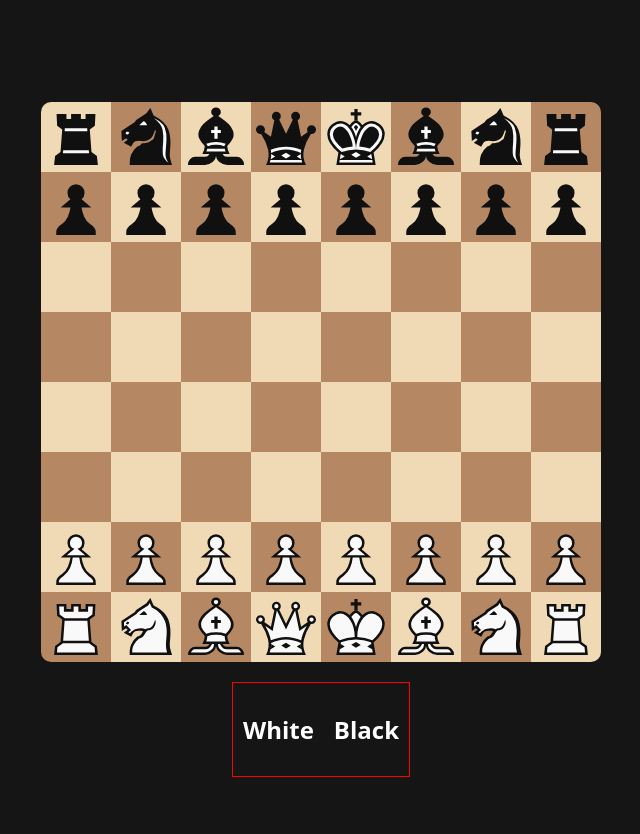
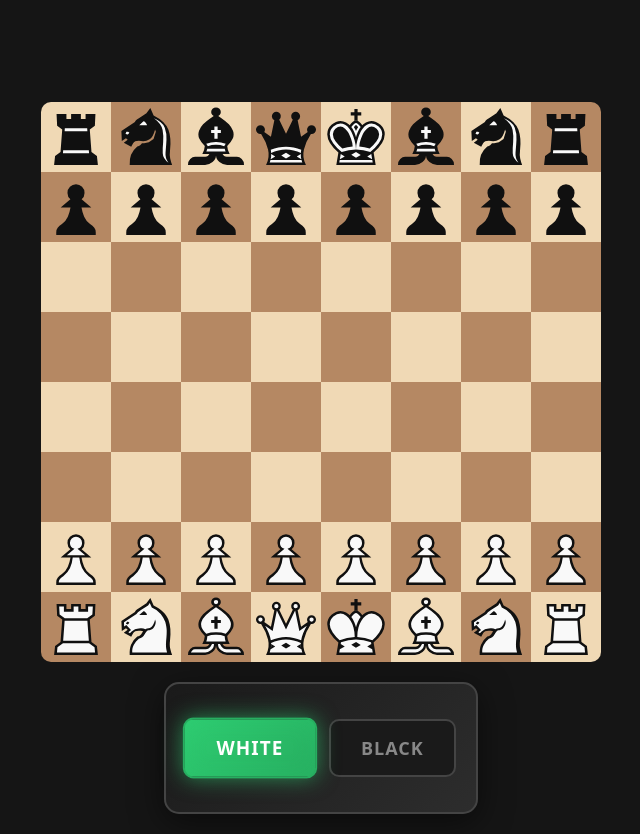
Before and after one commit to Bilal0003/ChessGame, an Angular app: page / in a window 1280 px wide. Shown: the whole page, without its empty margins (319-959 px from the left). Before the commit the page ends 800 px from the top, so only its background shows below. Built offline with nearby package versions, Linux system fonts and the light colour scheme.

Commit message:
Added side pannels for tracking captures

```diff
--- a/package.json
+++ b/package.json
@@ -26,6 +26,7 @@
     "@angular-devkit/build-angular": "^18.1.0",
     "@angular/cli": "^18.1.0",
     "@angular/compiler-cli": "^18.1.0",
+    "@spartan-ng/cli": "^0.0.1-alpha.513",
     "@types/jasmine": "~5.1.0",
     "jasmine-core": "~5.1.0",
     "karma": "~6.4.0",
--- a/src/app/board/board.component.css
+++ b/src/app/board/board.component.css
@@ -1,6 +1,7 @@
-.board{
-    margin-left: auto;
-    margin-right: auto;
+.board {
+  margin: 8% 5% 0;
+  margin-left: 5%;
+  margin-right: 5%;
   margin-top: 8%;
   width: 560px;
   height: 560px;
@@ -11,117 +12,211 @@
   overflow: hidden;
 }
 
-.rotate{
+.mid-container {
+  display: flex;
+  flex-direction: row;
+  align-items: baseline;
+  justify-content: center;
+}
+
+.side-panel {
+  position: relative;
+  margin: 60px;
+  display: grid;
+  grid-template-columns: 70px 70px;
+  flex-direction: column;
+  width: 70px;
+  max-height: fit-content;
+  border-radius: 10px;
+}
+#black-panel {
+  position: relative;
+  right: 0;
+  display: grid;
+  grid-template-rows: repeat(8, min-content);
+  grid-auto-flow: column;
+  gap: 5px;
+}
+#white-panel {
+  display: grid;
+  grid-template-rows: repeat(8, min-content);
+  grid-auto-flow: column;
+  gap: 5px;
+}
+.captured-square {
+  border-radius: 10px;
+}
+
+.captured-black {
+  background-color: #505050;
+}
+
+.captured-white {
+  background-color: #202020;
+}
+.rotate {
   transform: rotate(180deg);
 }
 
-.square{
+.square {
   height: 70px;
   width: 70px;
   display: flex;
   justify-content: center;
   align-items: center;
-
 }
 
-.green-dot{
+.green-dot {
   width: 30px;
   height: 30px;
   border-radius: 50%;
-    background-color: rgba(20,85,30,.3);
+  background-color: rgba(20, 85, 30, 0.3);
 }
 
-.row{
-    display:flex;
+.row {
+  display: flex;
   flex-direction: row;
 }
 
-.green{
-    background-color: #646F40;
+.green {
+  background-color: #646f40;
 }
 
-.black{
-    background-color: #B58863;
+.black {
+  background-color: #b58863;
 }
 
-.white{
-    background-color: #F0D9B5;
+.white {
+  background-color: #f0d9b5;
 }
 
-[class="square white green"]{
-    background-color: #646F40;
+[class="square white green"] {
+  background-color: #646f40;
 }
 
-[class="square black green"]{
-    background-color: #646F40;
+[class="square black green"] {
+  background-color: #646f40;
 }
 
-[class="square white red"]{
+[class="square white red"] {
   background-color: red;
 }
 
-[class="square black red"]{
+[class="square black red"] {
   background-color: red;
 }
 
-.image{
+.image {
   pointer-events: none;
 }
 
-.last-move{
-    background-color: rgba(155,199,0,.41);
+.last-move {
+  background-color: rgba(155, 199, 0, 0.41);
 }
 
-.check{
-    background: radial-gradient(ellipse at center,
+.check {
+  background: radial-gradient(
+    ellipse at center,
     rgb(255, 0, 0) 0%,
     rgb(231, 0, 0) 25%,
     rgba(169, 0, 0, 0) 89%,
-     rgba(158, 0, 0, 0) 100%);
+    rgba(158, 0, 0, 0) 100%
+  );
 }
 
-[class="square last-move black"]{
-   background-color: rgba(155,199,0,.41);
+[class="square last-move black"] {
+  background-color: rgba(155, 199, 0, 0.41);
 }
-[class="square last-move white"]{
-    background-color: rgba(155,199,0,.41);
+[class="square last-move white"] {
+  background-color: rgba(155, 199, 0, 0.41);
 }
 
- .selected{
-    background-color: rgba(20, 85, 30, .5);
+.selected {
+  background-color: rgba(20, 85, 30, 0.5);
 }
- [class="square black last-move red"]{
+[class="square black last-move red"] {
   background-color: red;
 }
 
- [class="square white last-move red"]{
+[class="square white last-move red"] {
   background-color: red;
 }
 
- [class="square white check"]{
-    background-color: #F0D9B5;
+[class="square white check"] {
+  background-color: #f0d9b5;
 }
 
- [class="square black check"]{
-    background-color: #B58863;
+[class="square black check"] {
+  background-color: #b58863;
 }
 
- .players{
+.players {
   display: flex;
   flex-direction: row;
-    border: 1px red solid;
+  gap: 15px;
+  background: linear-gradient(135deg, #1a1a1a 0%, #2d2d2d 100%);
+  border: 2px solid #444;
+  border-radius: 15px;
+  padding: 20px;
   width: fit-content;
   height: auto;
-    margin: 20px;
-    margin-left: auto;
-    margin-right: auto;
+  margin: 20px auto;
+  box-shadow: 0 8px 32px rgba(0, 0, 0, 0.5);
 }
 
- .player{
-    padding: 10px;
+.player {
+  padding: 15px 30px;
+  border-radius: 10px;
+  font-size: 18px;
+  font-weight: 600;
+  letter-spacing: 1px;
+  color: #888;
+  background-color: #1a1a1a;
+  border: 2px solid #444;
+  transition: all 0.3s ease;
+  text-transform: uppercase;
+  cursor: default;
 }
 
-.WinMsg{
+.current-player {
+  color: #fff;
+  background: linear-gradient(135deg, #2ecc71 0%, #27ae60 100%);
+  border-color: #27ae60;
+  box-shadow:
+    0 0 20px rgba(46, 204, 113, 0.6),
+    inset 0 0 20px rgba(46, 204, 113, 0.2);
+  transform: scale(1.05);
+}
+
+.WinMsg {
   position: relative;
+  width: 50%;
+  margin: 1% auto;
+  /* transform: translate(-50%, -50%); */
   text-align: center;
+  z-index: 1000;
+  background: linear-gradient(135deg, #2ecc71 0%, #27ae60 100%);
+  padding: 40px 60px;
+  border-radius: 20px;
+  box-shadow:
+    0 20px 60px rgba(0, 0, 0, 0.7),
+    0 0 40px rgba(46, 204, 113, 0.6);
+  color: #fff;
+  font-size: 32px;
+  font-weight: 700;
+  letter-spacing: 2px;
+  text-transform: uppercase;
+  border: 3px solid rgba(255, 255, 255, 0.3);
+  animation: popIn cubic-bezier(0.34, 1.56, 0.64, 1);
 }
+
+@keyframes popIn {
+  0% {
+    opacity: 0;
+    transform: translate(-50%, -50%) scale(0.5);
+  }
+  100% {
+    opacity: 1;
+    transform: translate(-50%, -50%) scale(1);
+  }
+}
--- a/src/app/board/board.component.html
+++ b/src/app/board/board.component.html
@@ -1,4 +1,19 @@
-<h2 class="WinMsg" *ngIf="this.CheckMate">Check Mate {{ this.PreviousPlayer }} won</h2>
+<h2 class="WinMsg" *ngIf="this.CheckMate">
+  Check Mate, {{ this.PreviousPlayer }} won!
+</h2>
+
+<div class="mid-container">
+  <div id="black-panel" class="side-panel">
+    <ng-container *ngFor="let square of this.CapturedPieces">
+      <div
+        class="captured-square captured-black"
+        *ngIf="square?.Color === 'Black'"
+      >
+        <img [src]="square!.icon" alt="piece" />
+      </div>
+    </ng-container>
+  </div>
+
   <div class="board">
     <div
       class="row"
@@ -12,12 +27,14 @@
         *ngFor="let square of row; index as j"
         id="{{ 'box-' + i.toString() + j.toString() }}"
         [ngClass]="{
-        'black': (i + j) % 2 != 0,
-        'white': (i + j) % 2 == 0,
-        'selected':
+          black: (i + j) % 2 != 0,
+          white: (i + j) % 2 == 0,
+          selected:
             this.SelectedSquare && this.matrix[i][j] === this.SelectedSquare,
-        'last-move': this.isArrayInMatrix([i,j], this.LastMoves),
-        'check': this.isKingInCheck(this.CurrentPlayer) && this.isInstanceOfKing(i,j),
+          'last-move': this.isArrayInMatrix([i, j], this.LastMoves),
+          check:
+            this.isKingInCheck(this.CurrentPlayer) &&
+            this.isInstanceOfKing(i, j),
         }"
         (click)="Move(i, j)"
       >
@@ -25,7 +42,32 @@
       </div>
     </div>
   </div>
+
+  <div id="white-panel" class="side-panel">
+    <ng-container *ngFor="let square of this.CapturedPieces">
+      <div
+        class="captured-square captured-white"
+        *ngIf="square?.Color === 'White'"
+      >
+        <img [src]="square!.icon" alt="piece" />
+      </div>
+    </ng-container>
+  </div>
+</div>
+
 <div class="players">
-  <h2 class="player">White</h2>
-  <h2 class="player">Black</h2>
+  <h2
+    id="white-player"
+    [ngClass]="{ 'current-player': this.CurrentPlayer === 'White' }"
+    class="player"
+  >
+    White
+  </h2>
+  <h2
+    id="black-player"
+    [ngClass]="{ 'current-player': this.CurrentPlayer === 'Black' }"
+    class="player"
+  >
+    Black
+  </h2>
 </div>
--- a/src/app/board/board.component.ts
+++ b/src/app/board/board.component.ts
@@ -45,13 +45,14 @@ export class BoardComponent implements AfterViewInit, OnInit {
   public CheckMate: boolean = false;
   public Check: boolean = false;
   public WinnerMsg: String | undefined;
+  public CapturedPieces: (Piece | null)[] = [];
 
   constructor(
     private renderer: Renderer2,
-    private GameService: GameLogicService
+    private GameService: GameLogicService,
   ) {
     this.matrix = Array.from({ length: this.dim }, () =>
-      Array(this.dim).fill(null)
+      Array(this.dim).fill(null),
     );
   }
 
@@ -193,7 +194,7 @@ export class BoardComponent implements AfterViewInit, OnInit {
         for (let [X, Y] of SafeSquares) {
           if (!this.isSquareSafeAfterMove(piece, x, y, X, Y)) {
             SafeSquares = SafeSquares.filter(
-              (square) => square[0] !== X || square[1] !== Y
+              (square) => square[0] !== X || square[1] !== Y,
             );
           }
         }
@@ -264,7 +265,7 @@ export class BoardComponent implements AfterViewInit, OnInit {
     prevX: number,
     prevY: number,
     newX: number,
-    newY: number
+    newY: number,
   ) {
     if (!this.LastMoves.length) return;
     const lastPiece = this.getPiece(this.LastMoves[1][0], this.LastMoves[1][1]);
@@ -278,6 +279,8 @@ export class BoardComponent implements AfterViewInit, OnInit {
       prevX === lastPiece.X &&
       newY === lastPiece.Y
     ) {
+      //append the captured piece to CapturePieces
+      this.CapturedPieces.push(lastPiece);
       this.matrix[lastPiece.X][lastPiece.Y] = null;
     }
     // detect castling by checking if king moved two squares in direction of rook
@@ -311,7 +314,7 @@ export class BoardComponent implements AfterViewInit, OnInit {
     this.SelectedSquare = piece;
     this.SelecetedSquareDirections = this.getSafeSquares(
       this.SelectedSquare.X,
-      this.SelectedSquare.Y
+      this.SelectedSquare.Y,
     );
 
     this.HighlightPossibleSquares(this.SelecetedSquareDirections);
@@ -332,12 +335,13 @@ export class BoardComponent implements AfterViewInit, OnInit {
     AttackerX: number,
     AttackerY: number,
     RecieverX: number,
-    RecieverY: number
+    RecieverY: number,
   ): void {
     if (!this.SelectedSquare) return;
 
     let attacker = this.SelectedSquare;
     let reciever: Piece | null = this.matrix[RecieverX][RecieverY];
+    // Play move sound if moving to empty piece, capture sound if capturing
     let Audio = reciever === null ? this.PlayMove : this.PlayCapture;
 
     // check if SelectedPiece is attacking oposite color (or empty square) and
@@ -346,7 +350,7 @@ export class BoardComponent implements AfterViewInit, OnInit {
       (reciever?.Color !== this.CurrentPlayer || !reciever) &&
       this.isArrayInMatrix(
         [RecieverX, RecieverY],
-        this.SelecetedSquareDirections
+        this.SelecetedSquareDirections,
       )
     ) {
       this.HandleUnusualMoves(
@@ -354,8 +358,12 @@ export class BoardComponent implements AfterViewInit, OnInit {
         AttackerX,
         AttackerY,
         RecieverX,
-        RecieverY
+        RecieverY,
       );
+
+      //In case of capturing, append the captured piece to CapturePieces before it becomes null.
+      if (reciever)
+        this.CapturedPieces.push(this.getPiece(RecieverX, RecieverY));
 
       attacker.X = RecieverX;
       attacker.Y = RecieverY;
@@ -368,7 +376,7 @@ export class BoardComponent implements AfterViewInit, OnInit {
         [AttackerX, AttackerY],
         [RecieverX, RecieverY],
       ];
-      console.log('MovesHistory: ', this.MovesHistory);
+
       if (
         attacker instanceof Pawn ||
         attacker instanceof King ||
@@ -455,7 +463,7 @@ export class BoardComponent implements AfterViewInit, OnInit {
 
     document
       .querySelectorAll(
-        '[class="square black last-move red"],[class="square white last-move red"]'
+        '[class="square black last-move red"],[class="square white last-move red"]',
       )
       .forEach((element) => {
         element.classList.remove('red');
@@ -467,7 +475,7 @@ export class BoardComponent implements AfterViewInit, OnInit {
     x: number,
     y: number,
     prevX: number,
-    prevY: number
+    prevY: number,
   ): boolean {
     /* let piece: Piece | null = this.SelectedSquare; */
 
```
Also changed, not shown: 1 other file (tests, documents, lock files or other folders). Lines whose indentation alone changed are shown as unchanged.
